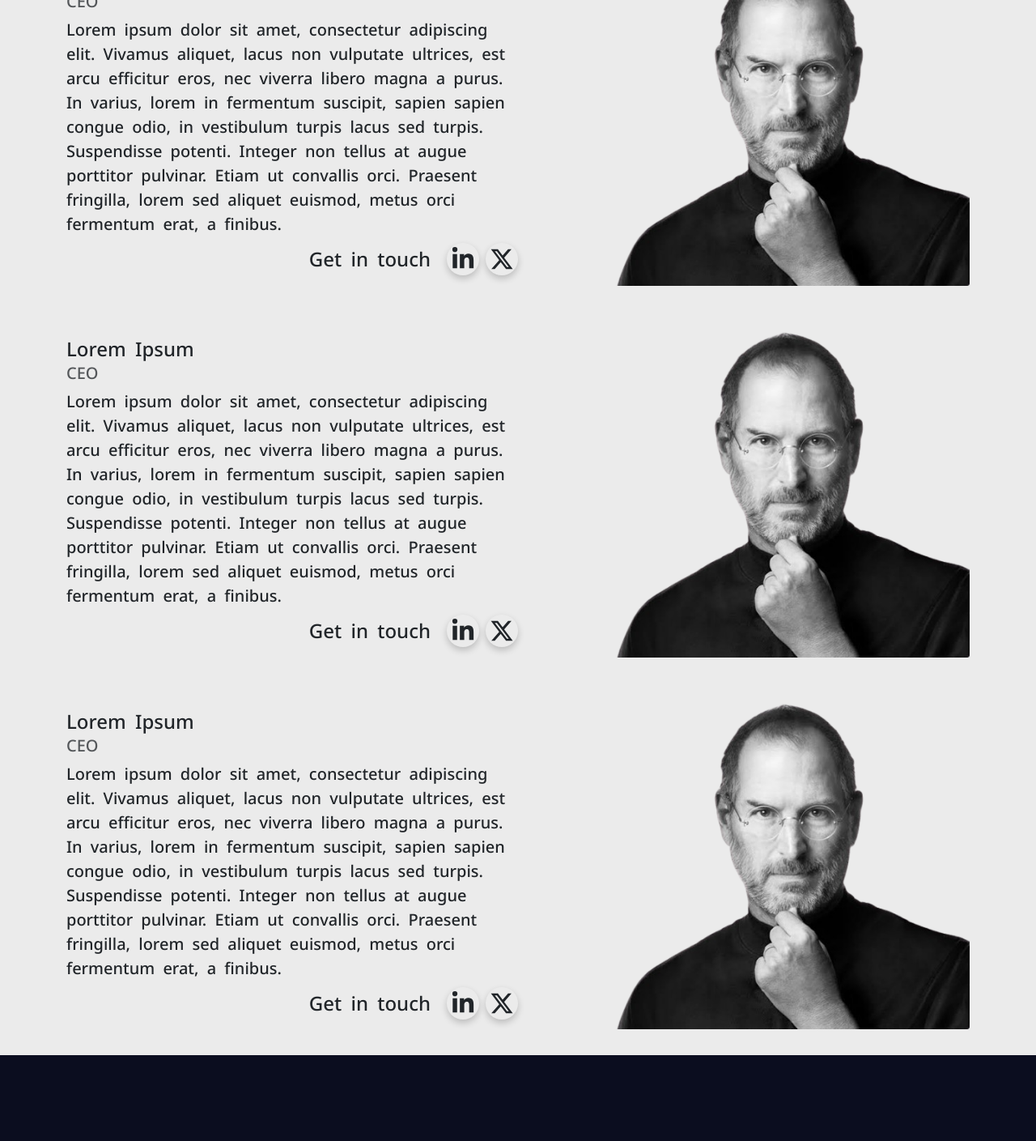
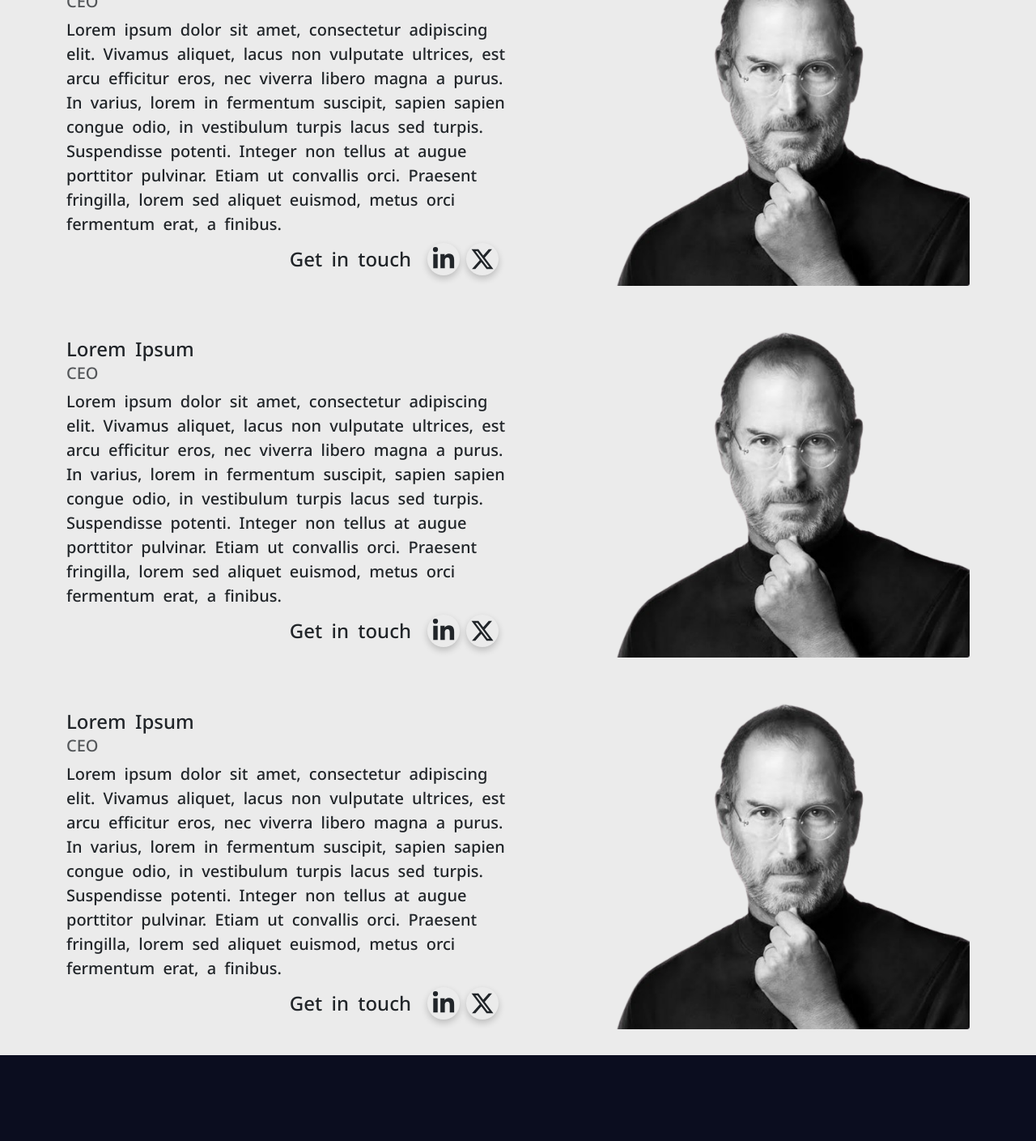
Before and after one commit to shyam-prasad657/static, a React (Vite) app: page /about in a window 1280 px wide. Shown: the part 1004-2413 px from the top of the page at 81% size. Built offline with nearby package versions, Linux system fonts and the light colour scheme.

Commit message:
about responsive fixed

```diff
--- a/src/pages/about.jsx
+++ b/src/pages/about.jsx
@@ -30,7 +30,7 @@ function About() {
                     <p className='h4 about-text m-0'>Lorem Ipsum</p>
                     <p className="h5 text-body-secondary">CEO</p>
                     <p className="h5 about-text">Lorem ipsum dolor sit amet, consectetur adipiscing elit. Vivamus aliquet, lacus non vulputate ultrices, est arcu efficitur eros, nec viverra libero magna a purus. In varius, lorem in fermentum suscipit, sapien sapien congue odio, in vestibulum turpis lacus sed turpis. Suspendisse potenti. Integer non tellus at augue porttitor pulvinar. Etiam ut convallis orci. Praesent fringilla, lorem sed aliquet euismod, metus orci fermentum erat, a finibus.</p>
-                    <div className="row justify-content-end align-items-center">
+                    <div className="row px-4 justify-content-end align-items-center">
                         <p className="h4 about-text m-0 col-6 text-end">Get in touch</p>
                         <div className="about-icon-container ms-2 col-auto" id = 'linkedin-background'>
                             <FaLinkedinIn className='about-icons' id='linkedin'/>
@@ -49,7 +49,7 @@ function About() {
                     <p className='h4 about-text m-0'>Lorem Ipsum</p>
                     <p className="h5 text-body-secondary">CEO</p>
                     <p className="h5 about-text">Lorem ipsum dolor sit amet, consectetur adipiscing elit. Vivamus aliquet, lacus non vulputate ultrices, est arcu efficitur eros, nec viverra libero magna a purus. In varius, lorem in fermentum suscipit, sapien sapien congue odio, in vestibulum turpis lacus sed turpis. Suspendisse potenti. Integer non tellus at augue porttitor pulvinar. Etiam ut convallis orci. Praesent fringilla, lorem sed aliquet euismod, metus orci fermentum erat, a finibus.</p>
-                    <div className="row justify-content-end align-items-center">
+                    <div className="row px-4 justify-content-end align-items-center">
                         <p className="h4 about-text m-0 col-6 text-end">Get in touch</p>
                         <div className="about-icon-container ms-2 col-auto" id = 'linkedin-background'>
                             <FaLinkedinIn className='about-icons' id='linkedin'/>
@@ -68,7 +68,7 @@ function About() {
                     <p className='h4 about-text m-0'>Lorem Ipsum</p>
                     <p className="h5 text-body-secondary">CEO</p>
                     <p className="h5 about-text">Lorem ipsum dolor sit amet, consectetur adipiscing elit. Vivamus aliquet, lacus non vulputate ultrices, est arcu efficitur eros, nec viverra libero magna a purus. In varius, lorem in fermentum suscipit, sapien sapien congue odio, in vestibulum turpis lacus sed turpis. Suspendisse potenti. Integer non tellus at augue porttitor pulvinar. Etiam ut convallis orci. Praesent fringilla, lorem sed aliquet euismod, metus orci fermentum erat, a finibus.</p>
-                    <div className="row justify-content-end align-items-center">
+                    <div className="row px-4 justify-content-end align-items-center">
                         <p className="h4 about-text m-0 col-6 text-end">Get in touch</p>
                         <div className="about-icon-container ms-2 col-auto" id = 'linkedin-background'>
                             <FaLinkedinIn className='about-icons' id='linkedin'/>
```
